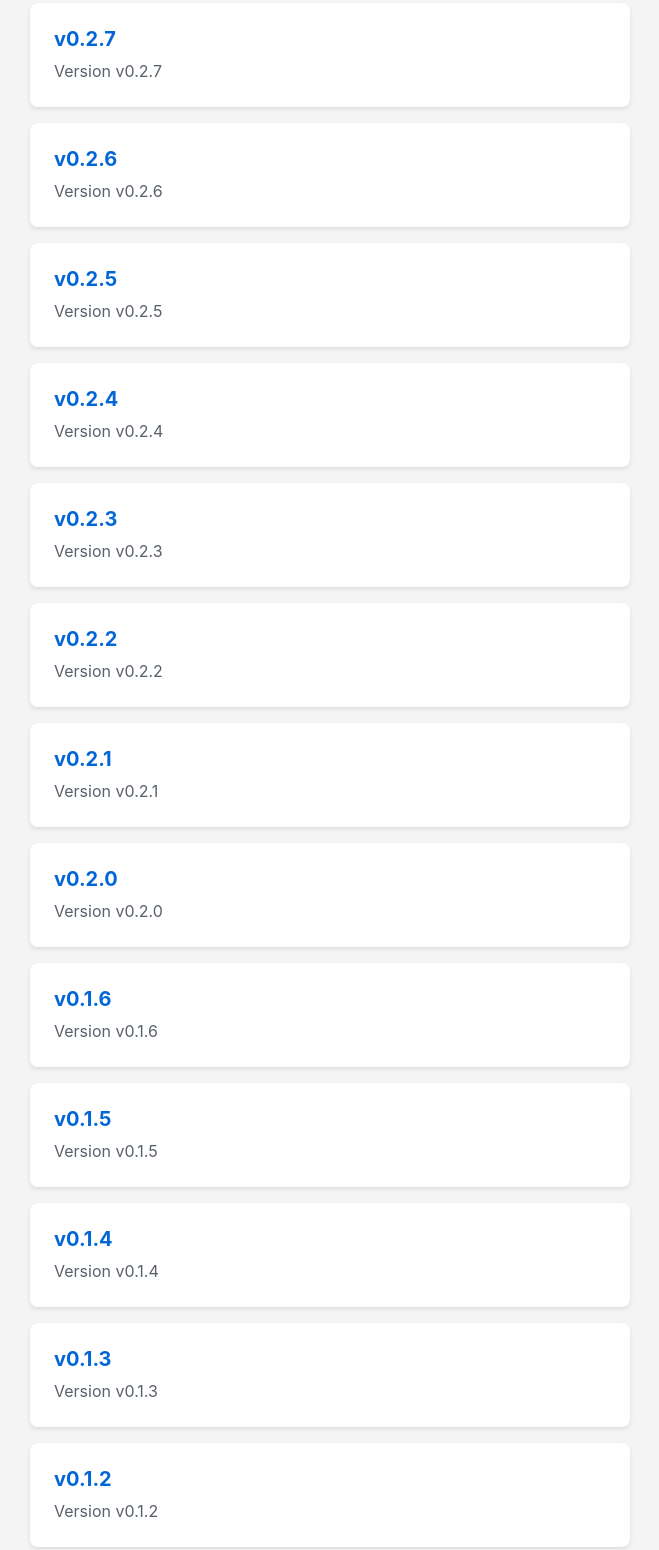
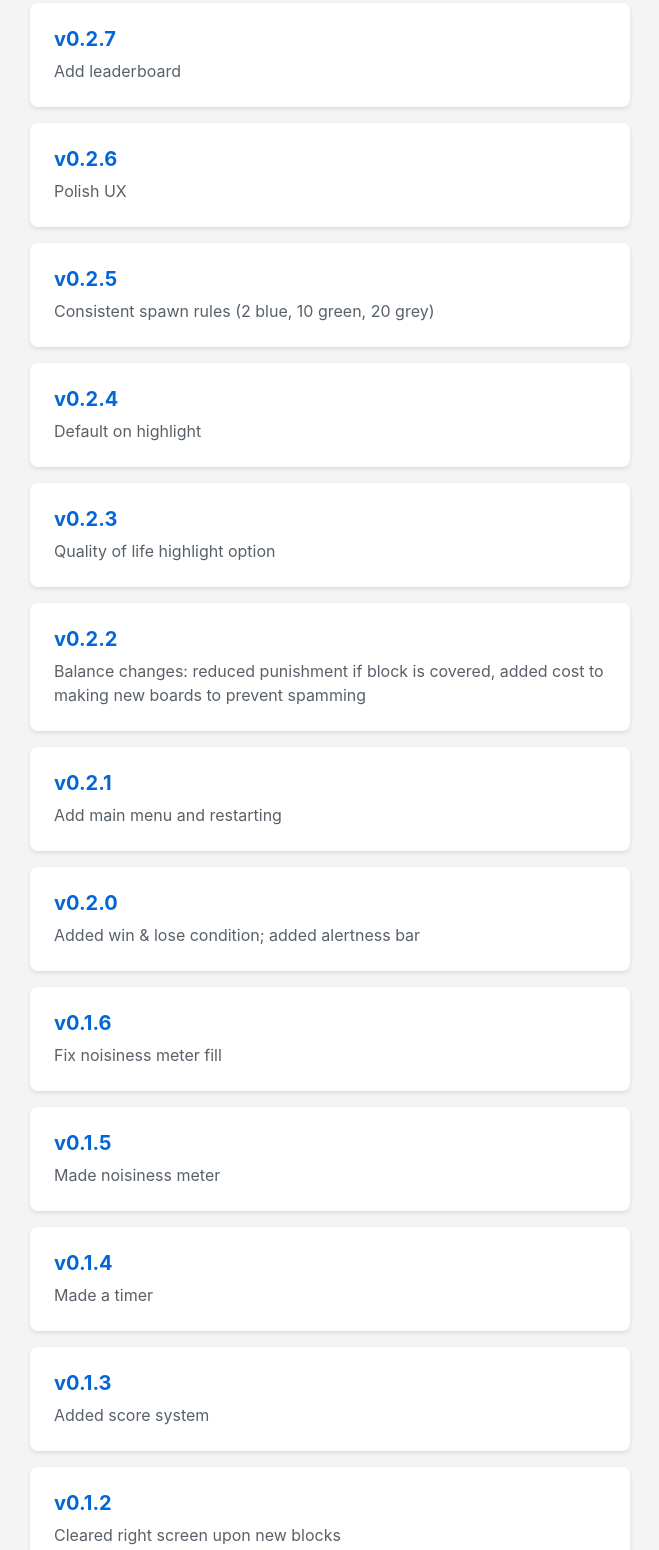
Before and after one commit to DelgadoJosh/TestingGithubPages, a plain HTML site: page index.html in a window 1280 px wide. Shown: the part 257-1807 px from the top of the page, without its empty margins (310-969 px from the left). Drawn offline with Linux system fonts and the light colour scheme.

Commit message:
Update descriptions

```diff
--- a/index.html
+++ b/index.html
@@ -68,79 +68,79 @@
         <li class="version-item">
             <a href="versions/v0.2.7/Godot Inventory Manager v0.2.7.html" class="version-link">
                 <div class="version-title">v0.2.7</div>
-                <div class="version-desc">Version v0.2.7</div>
+                <div class="version-desc">Add leaderboard</div>
             </a>
         </li>
         <li class="version-item">
             <a href="versions/v0.2.6/Godot Inventory Manager v0.2.6.html" class="version-link">
                 <div class="version-title">v0.2.6</div>
-                <div class="version-desc">Version v0.2.6</div>
+                <div class="version-desc">Polish UX</div>
             </a>
         </li>
         <li class="version-item">
             <a href="versions/v0.2.5/Godot Inventory Manager v0.2.5.html" class="version-link">
                 <div class="version-title">v0.2.5</div>
-                <div class="version-desc">Version v0.2.5</div>
+                <div class="version-desc">Consistent spawn rules (2 blue, 10 green, 20 grey)</div>
             </a>
         </li>
         <li class="version-item">
             <a href="versions/v0.2.4/Godot Inventory Manager v0.2.4.html" class="version-link">
                 <div class="version-title">v0.2.4</div>
-                <div class="version-desc">Version v0.2.4</div>
+                <div class="version-desc">Default on highlight</div>
             </a>
         </li>
         <li class="version-item">
             <a href="versions/v0.2.3/Godot Inventory Manager v0.2.3.html" class="version-link">
                 <div class="version-title">v0.2.3</div>
-                <div class="version-desc">Version v0.2.3</div>
+                <div class="version-desc">Quality of life highlight option</div>
             </a>
         </li>
         <li class="version-item">
             <a href="versions/v0.2.2/Godot Inventory Manager v0.2.2.html" class="version-link">
                 <div class="version-title">v0.2.2</div>
-                <div class="version-desc">Version v0.2.2</div>
+                <div class="version-desc">Balance changes: reduced punishment if block is covered, added cost to making new boards to prevent spamming</div>
             </a>
         </li>
         <li class="version-item">
             <a href="versions/v0.2.1/Godot Inventory Manager v0.2.1.html" class="version-link">
                 <div class="version-title">v0.2.1</div>
-                <div class="version-desc">Version v0.2.1</div>
+                <div class="version-desc">Add main menu and restarting</div>
             </a>
         </li>
         <li class="version-item">
             <a href="versions/v0.2.0/Godot Inventory Manager v0.2.0.html" class="version-link">
                 <div class="version-title">v0.2.0</div>
-                <div class="version-desc">Version v0.2.0</div>
+                <div class="version-desc">Added win & lose condition; added alertness bar</div>
             </a>
         </li>
         <li class="version-item">
             <a href="versions/v0.1.6/Godot Inventory Manager v0.1.6.html" class="version-link">
                 <div class="version-title">v0.1.6</div>
-                <div class="version-desc">Version v0.1.6</div>
+                <div class="version-desc">Fix noisiness meter fill</div>
             </a>
         </li>
         <li class="version-item">
             <a href="versions/v0.1.5/Godot Inventory Manager v0.1.5.html" class="version-link">
                 <div class="version-title">v0.1.5</div>
-                <div class="version-desc">Version v0.1.5</div>
+                <div class="version-desc">Made noisiness meter</div>
             </a>
         </li>
         <li class="version-item">
             <a href="versions/v0.1.4/Godot Inventory Manager v0.1.4.html" class="version-link">
                 <div class="version-title">v0.1.4</div>
-                <div class="version-desc">Version v0.1.4</div>
+                <div class="version-desc">Made a timer</div>
             </a>
         </li>
         <li class="version-item">
             <a href="versions/v0.1.3/Godot Inventory Manager v0.1.3.html" class="version-link">
                 <div class="version-title">v0.1.3</div>
-                <div class="version-desc">Version v0.1.3</div>
+                <div class="version-desc">Added score system</div>
             </a>
         </li>
         <li class="version-item">
             <a href="versions/v0.1.2/Godot Inventory Manager v0.1.2.html" class="version-link">
                 <div class="version-title">v0.1.2</div>
-                <div class="version-desc">Version v0.1.2</div>
+                <div class="version-desc">Cleared right screen upon new blocks</div>
             </a>
         </li>
         <li class="version-item">
```
